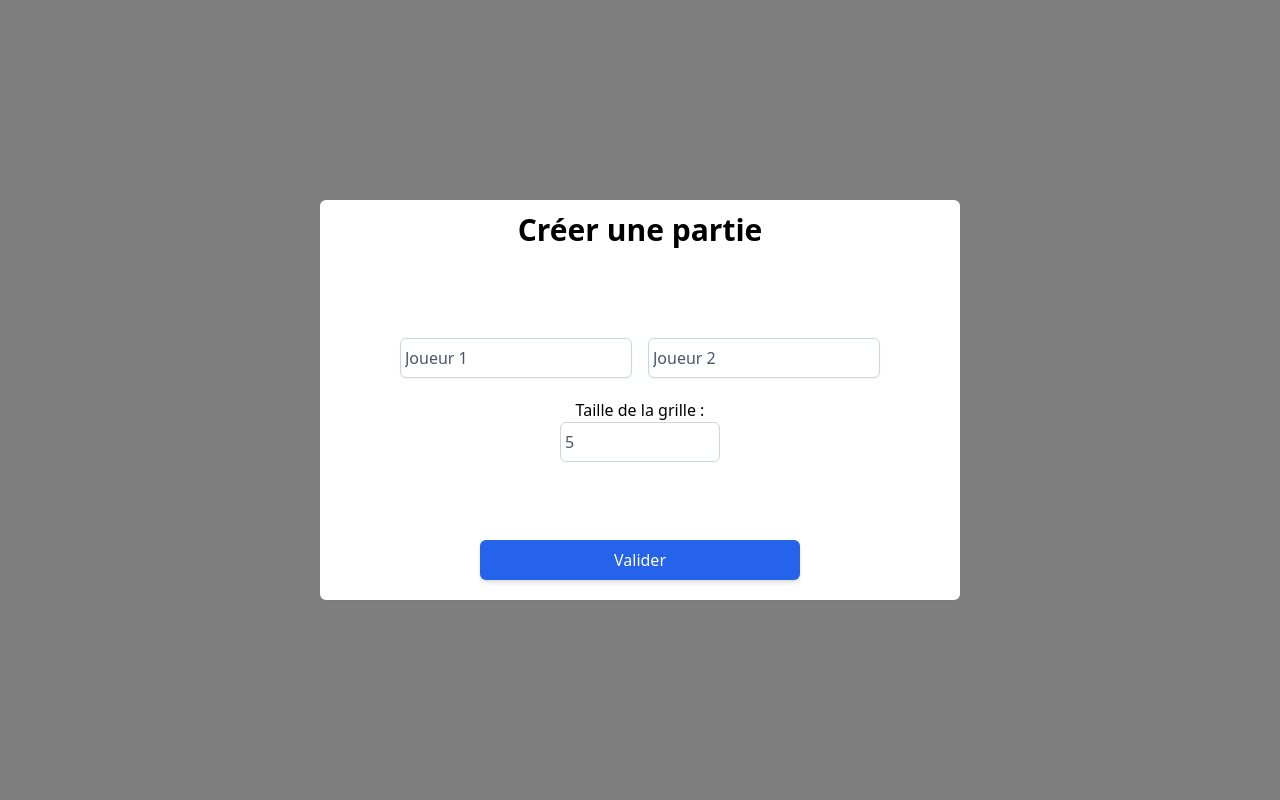
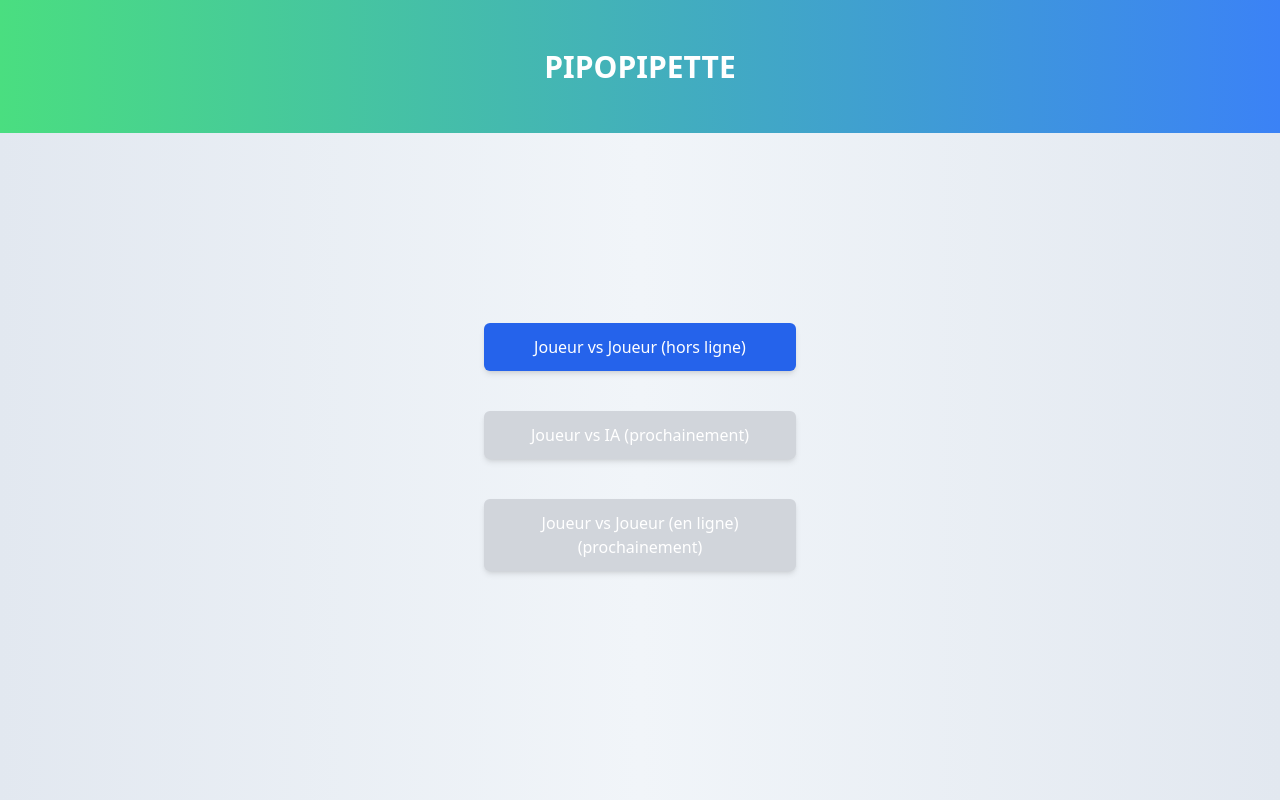
Before and after one commit to Yopaman/dots-and-boxes, a website built with Parcel: page src/index.html in a window 1280 px wide. Built offline with nearby package versions, Linux system fonts and the light colour scheme.

Commit message:
add homepage

```diff
--- a/package.json
+++ b/package.json
@@ -8,8 +8,8 @@
     "typescript": "^4.6.2"
   },
   "scripts": {
-    "dev": "npx parcel src/index.html",
-    "build": "npx parcel build src/index.html --public-url ./"
+    "dev": "npx parcel src/*.html",
+    "build": "npx parcel build src/*.html --public-url ./"
   },
   "dependencies": {
     "party-js": "^2.2.0"
--- /dev/null
+++ b/src/game.html
@@ -0,0 +1,20 @@
+<!DOCTYPE html>
+<html lang="en">
+<head>
+    <meta charset="UTF-8">
+    <meta http-equiv="X-UA-Compatible" content="IE=edge">
+    <meta name="viewport" content="width=device-width, initial-scale=1, minimum-scale=1, maximum-scale=1">
+    <link rel="stylesheet" href="style.scss">
+    <title>Jeu des petits carreaux</title>
+</head>
+<body>
+
+
+    <div class="app">
+        <game-creation></game-creation>
+    </div>
+
+
+<script type="module" src="index.ts"></script>
+</body>
+</html>
--- a/src/index.html
+++ b/src/index.html
@@ -5,16 +5,18 @@
     <meta http-equiv="X-UA-Compatible" content="IE=edge">
     <meta name="viewport" content="width=device-width, initial-scale=1, minimum-scale=1, maximum-scale=1">
     <link rel="stylesheet" href="style.scss">
-    <title>Jeu des petits carreaux</title>
+    <title>Pipopipette</title>
 </head>
-<body>
-
-
-    <div class="app">
-        <game-creation></game-creation>
-    </div>
-
-
-<script type="module" src="index.ts"></script>
+<body class="h-screen">
+    <header class="flex h-1/6 py-10 text-white bg-gradient-to-r from-green-400 to-blue-500 shadow-lg">
+        <h1 class="text-center m-auto text-3xl font-bold">PIPOPIPETTE</h1>
+    </header>
+    <main class="h-5/6">
+        <div class="h-full flex flex-col place-content-center px-4 bg-gradient-to-r from-slate-200 to-slate-200 via-slate-100">
+            <button onclick="location.href='./game.html'" class="self-center mb-10 h-auto w-full sm:w-1/4 p-3 bg-blue-600 text-white rounded-md hover:bg-blue-700 active:bg-blue-800 shadow-md hover:shadow-lg">Joueur vs Joueur (hors ligne)</button>
+            <button disabled class="self-center mb-10 h-auto w-full sm:w-1/4 p-3 bg-gray-300 text-white rounded-md shadow-md">Joueur vs IA (prochainement)</button>
+            <button disabled class="self-center mb-10 h-auto w-full sm:w-1/4 p-3 bg-gray-300 text-white rounded-md shadow-md">Joueur vs Joueur (en ligne) (prochainement)</button>
+        </div>
+    </main>
 </body>
 </html>
```
Also changed, not shown: dist/game.html (added), dist/index.html, 10 other files.
